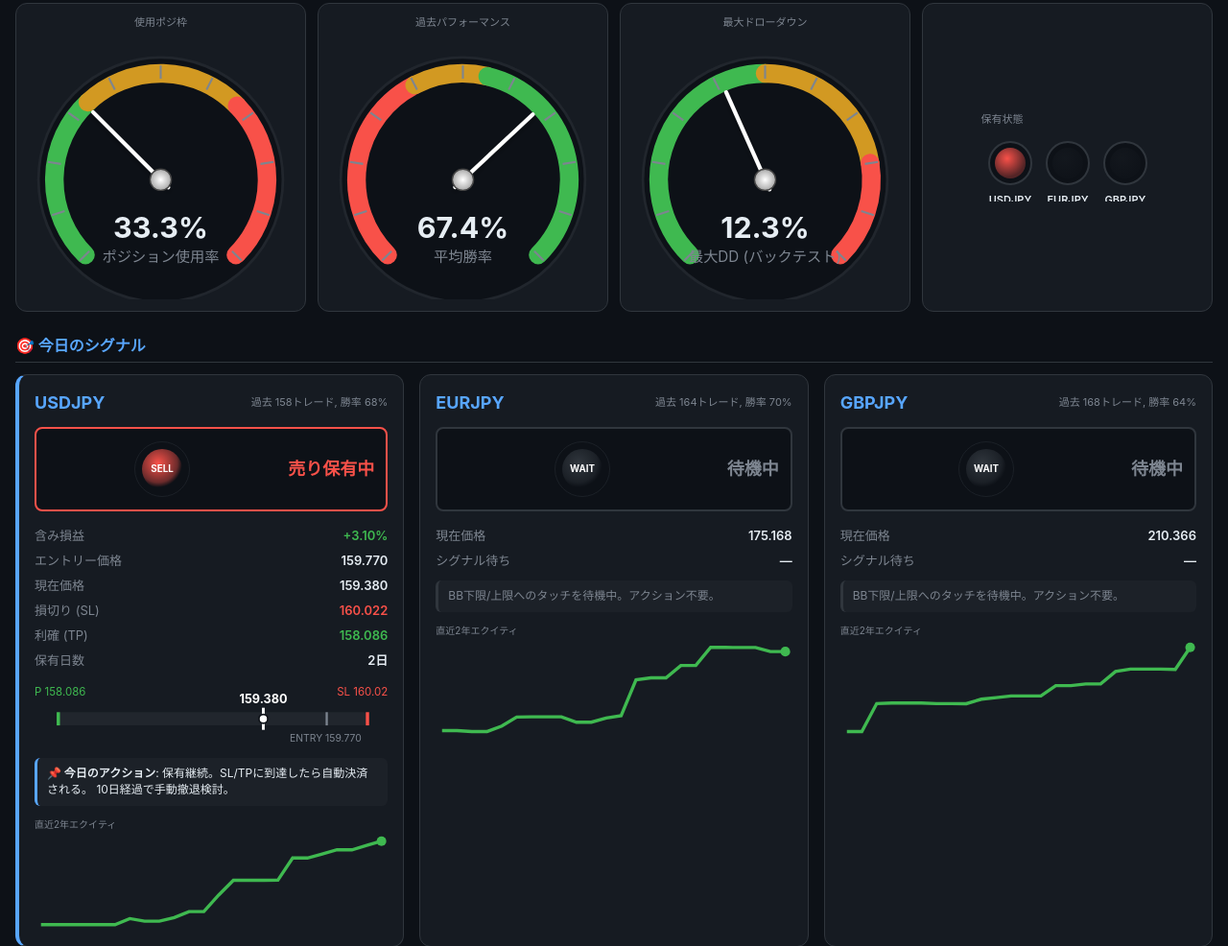
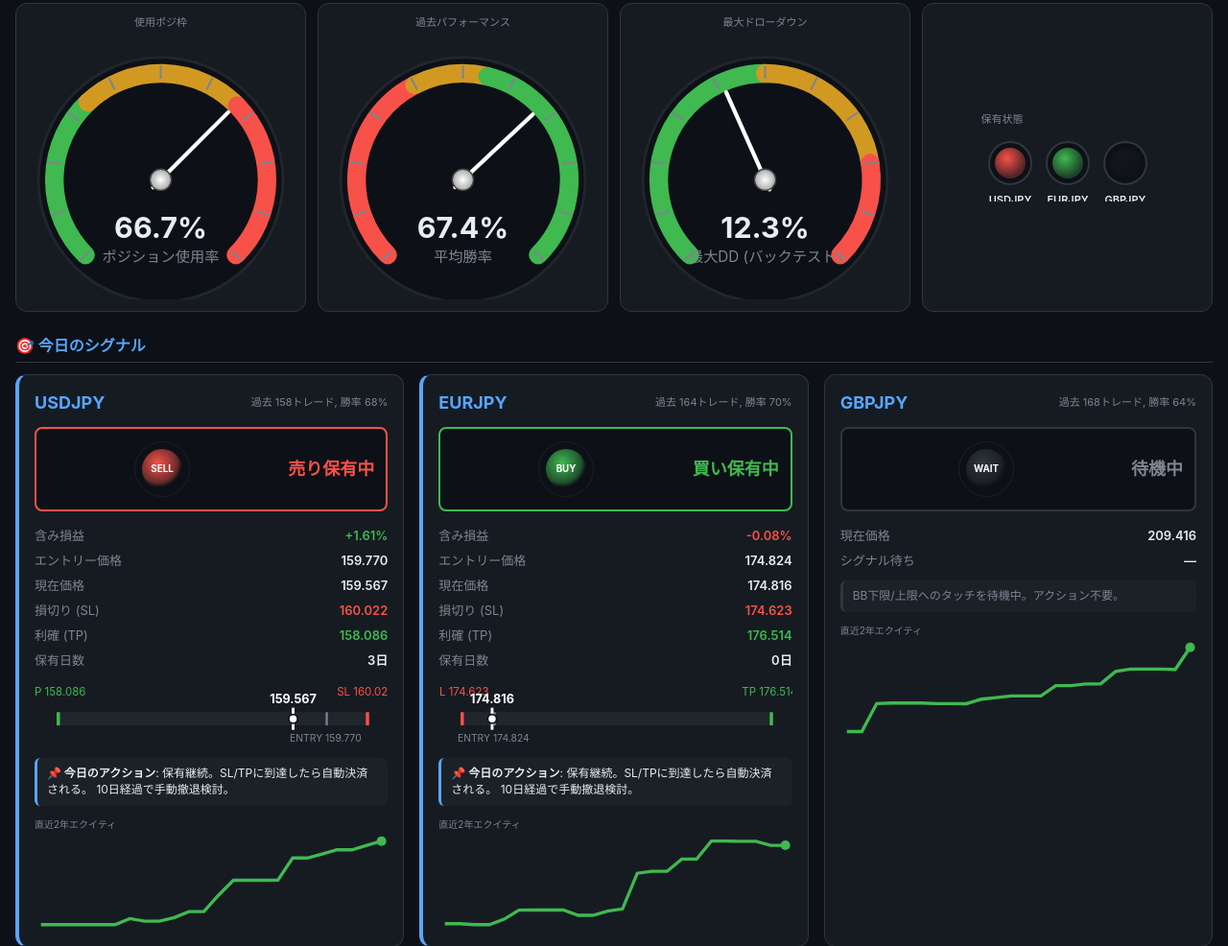
Before and after one commit to kiriano-kiriano/fx-signal, a plain HTML site: page output/index.html in a window 1280 px wide. Shown: the part 410-1396 px from the top of the page at 96% size. Drawn offline with Linux system fonts and the light colour scheme.

Commit message:
chore: update daily signal 2026-11-19

```diff
--- a/output/index.html
+++ b/output/index.html
@@ -3,7 +3,7 @@
 <head>
 <meta charset="utf-8">
 <meta name="viewport" content="width=device-width, initial-scale=1">
-<title>FX Daily Signal — 2026年11月18日 03:46</title>
+<title>FX Daily Signal — 2026年11月19日 03:45</title>
 <style>
   * { box-sizing: border-box; }
   body { font-family: -apple-system, "Hiragino Sans", "Yu Gothic", sans-serif;
@@ -114,8 +114,8 @@
 <div class="topbar">
   <div>
     <h1>📊 FX Daily Signal <span class="badge">実データ</span></h1>
-    <small>2026年11月18日 03:46 更新</small>
-    <span class="freshness-badge" data-updated="2026-11-18T03:46:53.681559">
+    <small>2026年11月19日 03:45 更新</small>
+    <span class="freshness-badge" data-updated="2026-11-19T03:45:11.421679">
       <span class="freshness-dot" id="freshDot">●</span>
       <span id="freshLabel">最新</span>
       <small class="freshness-relative" id="freshRelative">数分前</small>
@@ -127,7 +127,7 @@
   </nav>
 </div>
 
-<div class="status-banner active">📊 1件保有中。決済を待機</div>
+<div class="status-banner active">📊 2件保有中。決済を待機</div>
 
 <details class="rules-panel" open>
   <summary>🚨 運用中の絶対ルール（必ず守る）</summary>
@@ -147,23 +147,23 @@
 
     <svg viewBox="0 0 200 200" class="gauge-svg">
       <defs>
-        <radialGradient id="needle-grad-130259573450960" cx="50%" cy="50%" r="50%">
+        <radialGradient id="needle-grad-124990113704432" cx="50%" cy="50%" r="50%">
           <stop offset="0%" stop-color="#fff"/>
           <stop offset="100%" stop-color="#aaa"/>
         </radialGradient>
-        <filter id="shadow-130259573450960">
+        <filter id="shadow-124990113704432">
           <feDropShadow dx="0" dy="2" stdDeviation="2" flood-opacity="0.3"/>
         </filter>
       </defs>
       <circle cx="100.0" cy="110.0" r="92.0" fill="#0d1117" stroke="#21262d" stroke-width="2"/>
       <path d="M 43.4 166.6 A 80.0 80.0 0 0 1 45.2 51.7" stroke="#3fb950" stroke-width="14" fill="none" stroke-linecap="round"/><path d="M 45.2 51.7 A 80.0 80.0 0 0 1 157.5 54.3" stroke="#d29922" stroke-width="14" fill="none" stroke-linecap="round"/><path d="M 157.5 54.3 A 80.0 80.0 0 0 1 156.6 166.6" stroke="#f85149" stroke-width="14" fill="none" stroke-linecap="round"/>
       <line x1="46.3" y1="163.7" x2="39.2" y2="170.8" stroke="#7d8590" stroke-width="1.5"/><line x1="27.7" y1="133.5" x2="18.2" y2="136.6" stroke="#7d8590" stroke-width="1.5"/><line x1="24.9" y1="98.1" x2="15.1" y2="96.5" stroke="#7d8590" stroke-width="1.5"/><line x1="38.5" y1="65.3" x2="30.4" y2="59.5" stroke="#7d8590" stroke-width="1.5"/><line x1="65.5" y1="42.3" x2="61.0" y2="33.4" stroke="#7d8590" stroke-width="1.5"/><line x1="100.0" y1="34.0" x2="100.0" y2="24.0" stroke="#7d8590" stroke-width="1.5"/><line x1="134.5" y1="42.3" x2="139.0" y2="33.4" stroke="#7d8590" stroke-width="1.5"/><line x1="161.5" y1="65.3" x2="169.6" y2="59.5" stroke="#7d8590" stroke-width="1.5"/><line x1="175.1" y1="98.1" x2="184.9" y2="96.5" stroke="#7d8590" stroke-width="1.5"/><line x1="172.3" y1="133.5" x2="181.8" y2="136.6" stroke="#7d8590" stroke-width="1.5"/><line x1="153.7" y1="163.7" x2="160.8" y2="170.8" stroke="#7d8590" stroke-width="1.5"/>
-      <line x1="105.7" y1="115.7" x2="49.1" y2="59.1"
+      <line x1="94.3" y1="115.7" x2="150.9" y2="59.1"
             stroke="#fff" stroke-width="3" stroke-linecap="round"
-            filter="url(#shadow-130259573450960)"/>
-      <circle cx="100.0" cy="110.0" r="8" fill="url(#needle-grad-130259573450960)" stroke="#444" stroke-width="1"/>
+            filter="url(#shadow-124990113704432)"/>
+      <circle cx="100.0" cy="110.0" r="8" fill="url(#needle-grad-124990113704432)" stroke="#444" stroke-width="1"/>
       <text x="100.0" y="154.0" text-anchor="middle" fill="#e6edf3"
-            font-size="22" font-weight="700">33.3%</text>
+            font-size="22" font-weight="700">66.7%</text>
       <text x="100.0" y="172.0" text-anchor="middle" fill="#7d8590" font-size="11">ポジション使用率</text>
     </svg>
 
@@ -173,11 +173,11 @@
 
     <svg viewBox="0 0 200 200" class="gauge-svg">
       <defs>
-        <radialGradient id="needle-grad-130259573450384" cx="50%" cy="50%" r="50%">
+        <radialGradient id="needle-grad-124990113704272" cx="50%" cy="50%" r="50%">
           <stop offset="0%" stop-color="#fff"/>
           <stop offset="100%" stop-color="#aaa"/>
         </radialGradient>
-        <filter id="shadow-130259573450384">
+        <filter id="shadow-124990113704272">
           <feDropShadow dx="0" dy="2" stdDeviation="2" flood-opacity="0.3"/>
         </filter>
       </defs>
@@ -186,8 +186,8 @@
       <line x1="46.3" y1="163.7" x2="39.2" y2="170.8" stroke="#7d8590" stroke-width="1.5"/><line x1="27.7" y1="133.5" x2="18.2" y2="136.6" stroke="#7d8590" stroke-width="1.5"/><line x1="24.9" y1="98.1" x2="15.1" y2="96.5" stroke="#7d8590" stroke-width="1.5"/><line x1="38.5" y1="65.3" x2="30.4" y2="59.5" stroke="#7d8590" stroke-width="1.5"/><line x1="65.5" y1="42.3" x2="61.0" y2="33.4" stroke="#7d8590" stroke-width="1.5"/><line x1="100.0" y1="34.0" x2="100.0" y2="24.0" stroke="#7d8590" stroke-width="1.5"/><line x1="134.5" y1="42.3" x2="139.0" y2="33.4" stroke="#7d8590" stroke-width="1.5"/><line x1="161.5" y1="65.3" x2="169.6" y2="59.5" stroke="#7d8590" stroke-width="1.5"/><line x1="175.1" y1="98.1" x2="184.9" y2="96.5" stroke="#7d8590" stroke-width="1.5"/><line x1="172.3" y1="133.5" x2="181.8" y2="136.6" stroke="#7d8590" stroke-width="1.5"/><line x1="153.7" y1="163.7" x2="160.8" y2="170.8" stroke="#7d8590" stroke-width="1.5"/>
       <line x1="94.2" y1="115.5" x2="152.6" y2="60.8"
             stroke="#fff" stroke-width="3" stroke-linecap="round"
-            filter="url(#shadow-130259573450384)"/>
-      <circle cx="100.0" cy="110.0" r="8" fill="url(#needle-grad-130259573450384)" stroke="#444" stroke-width="1"/>
+            filter="url(#shadow-124990113704272)"/>
+      <circle cx="100.0" cy="110.0" r="8" fill="url(#needle-grad-124990113704272)" stroke="#444" stroke-width="1"/>
       <text x="100.0" y="154.0" text-anchor="middle" fill="#e6edf3"
             font-size="22" font-weight="700">67.4%</text>
       <text x="100.0" y="172.0" text-anchor="middle" fill="#7d8590" font-size="11">平均勝率</text>
@@ -199,11 +199,11 @@
 
     <svg viewBox="0 0 200 200" class="gauge-svg">
       <defs>
-        <radialGradient id="needle-grad-130259633757808" cx="50%" cy="50%" r="50%">
+        <radialGradient id="needle-grad-124990174453360" cx="50%" cy="50%" r="50%">
           <stop offset="0%" stop-color="#fff"/>
           <stop offset="100%" stop-color="#aaa"/>
         </radialGradient>
-        <filter id="shadow-130259633757808">
+        <filter id="shadow-124990174453360">
           <feDropShadow dx="0" dy="2" stdDeviation="2" flood-opacity="0.3"/>
         </filter>
       </defs>
@@ -212,8 +212,8 @@
       <line x1="46.3" y1="163.7" x2="39.2" y2="170.8" stroke="#7d8590" stroke-width="1.5"/><line x1="27.7" y1="133.5" x2="18.2" y2="136.6" stroke="#7d8590" stroke-width="1.5"/><line x1="24.9" y1="98.1" x2="15.1" y2="96.5" stroke="#7d8590" stroke-width="1.5"/><line x1="38.5" y1="65.3" x2="30.4" y2="59.5" stroke="#7d8590" stroke-width="1.5"/><line x1="65.5" y1="42.3" x2="61.0" y2="33.4" stroke="#7d8590" stroke-width="1.5"/><line x1="100.0" y1="34.0" x2="100.0" y2="24.0" stroke="#7d8590" stroke-width="1.5"/><line x1="134.5" y1="42.3" x2="139.0" y2="33.4" stroke="#7d8590" stroke-width="1.5"/><line x1="161.5" y1="65.3" x2="169.6" y2="59.5" stroke="#7d8590" stroke-width="1.5"/><line x1="175.1" y1="98.1" x2="184.9" y2="96.5" stroke="#7d8590" stroke-width="1.5"/><line x1="172.3" y1="133.5" x2="181.8" y2="136.6" stroke="#7d8590" stroke-width="1.5"/><line x1="153.7" y1="163.7" x2="160.8" y2="170.8" stroke="#7d8590" stroke-width="1.5"/>
       <line x1="103.3" y1="117.3" x2="70.7" y2="44.2"
             stroke="#fff" stroke-width="3" stroke-linecap="round"
-            filter="url(#shadow-130259633757808)"/>
-      <circle cx="100.0" cy="110.0" r="8" fill="url(#needle-grad-130259633757808)" stroke="#444" stroke-width="1"/>
+            filter="url(#shadow-124990174453360)"/>
+      <circle cx="100.0" cy="110.0" r="8" fill="url(#needle-grad-124990174453360)" stroke="#444" stroke-width="1"/>
       <text x="100.0" y="154.0" text-anchor="middle" fill="#e6edf3"
             font-size="22" font-weight="700">12.3%</text>
       <text x="100.0" y="172.0" text-anchor="middle" fill="#7d8590" font-size="11">最大DD (バックテスト)</text>
@@ -240,14 +240,14 @@
         <g transform="translate(90.0, 30)">
           <defs>
             <radialGradient id="lamp-1-EURJPY" cx="40%" cy="35%" r="60%">
-              <stop offset="0%" stop-color="#21262d" stop-opacity="1"/>
-              <stop offset="100%" stop-color="#21262d" stop-opacity="0.3"/>
+              <stop offset="0%" stop-color="#3fb950" stop-opacity="1"/>
+              <stop offset="100%" stop-color="#3fb950" stop-opacity="0.3"/>
             </radialGradient>
           </defs>
           <circle cx="0" cy="0" r="22" fill="#0d1117" stroke="#30363d" stroke-width="2"/>
-          <circle cx="0" cy="0" r="16" fill="url(#lamp-1-EURJPY)" opacity="0.3"/>
+          <circle cx="0" cy="0" r="16" fill="url(#lamp-1-EURJPY)" />
           <text x="0" y="42" text-anchor="middle" fill="#e6edf3" font-size="11" font-weight="600">EURJPY</text>
-          <text x="0" y="55" text-anchor="middle" fill="#7d8590" font-size="9">—</text>
+          <text x="0" y="55" text-anchor="middle" fill="#7d8590" font-size="9">買い保有</text>
         </g>
 
         <g transform="translate(150.0, 30)">
@@ -293,12 +293,12 @@
 
           <div class="status-label" style="color: #f85149;">売り保有中</div>
         </div>
-        <div class="metric"><span>含み損益</span><b style="color:#3fb950;">+3.10%</b></div>
+        <div class="metric"><span>含み損益</span><b style="color:#3fb950;">+1.61%</b></div>
         <div class="metric"><span>エントリー価格</span><b>159.770</b></div>
-        <div class="metric"><span>現在価格</span><b>159.380</b></div>
+        <div class="metric"><span>現在価格</span><b>159.567</b></div>
         <div class="metric"><span>損切り (SL)</span><b style="color:#f85149;">160.022</b></div>
         <div class="metric"><span>利確 (TP)</span><b style="color:#3fb950;">158.086</b></div>
-        <div class="metric"><span>保有日数</span><b>2日</b></div>
+        <div class="metric"><span>保有日数</span><b>3日</b></div>
 
     <svg viewBox="0 0 320 70" class="gauge-svg" style="width:100%;">
       <text x="300.0" y="20" fill="#f85149" font-size="10" text-anchor="middle">SL 160.022</text>
@@ -308,9 +308,9 @@
       <rect x="20.0" y="35" width="3" height="12" fill="#3fb950"/>
       <rect x="263.6" y="35" width="2" height="12" fill="#7d8590"/>
       <text x="263.6" y="62" fill="#7d8590" font-size="9" text-anchor="middle">ENTRY 159.770</text>
-      <line x1="207.2" y1="31" x2="207.2" y2="51" stroke="#fff" stroke-width="2.5"/>
-      <circle cx="207.2" cy="41.0" r="4" fill="#fff" stroke="#0d1117" stroke-width="1.5"/>
-      <text x="207.2" y="27" fill="#fff" font-size="11" text-anchor="middle" font-weight="700">159.380</text>
+      <line x1="234.2" y1="31" x2="234.2" y2="51" stroke="#fff" stroke-width="2.5"/>
+      <circle cx="234.2" cy="41.0" r="4" fill="#fff" stroke="#0d1117" stroke-width="1.5"/>
+      <text x="234.2" y="27" fill="#fff" font-size="11" text-anchor="middle" font-weight="700">159.567</text>
     </svg>
 
         <div class="action-box">
@@ -331,33 +331,52 @@
     </div>
 
 
-    <div class="signal-card wait">
+    <div class="signal-card open">
       <div class="card-header">
         <h3>EURJPY</h3>
         <div class="trades-stat">過去 164トレード, 勝率 70%</div>
       </div>
 
-        <div class="signal-status wait">
+        <div class="signal-status open" style="border-color: #3fb950;">
 
     <svg viewBox="0 0 80 80" class="gauge-svg">
       <defs>
-        <radialGradient id="siglamp-0" cx="40%" cy="35%" r="60%">
-          <stop offset="0%" stop-color="#30363d" stop-opacity="1"/>
-          <stop offset="80%" stop-color="#30363d" stop-opacity="0.4"/>
-          <stop offset="100%" stop-color="#30363d" stop-opacity="0"/>
+        <radialGradient id="siglamp-1" cx="40%" cy="35%" r="60%">
+          <stop offset="0%" stop-color="#3fb950" stop-opacity="1"/>
+          <stop offset="80%" stop-color="#3fb950" stop-opacity="0.4"/>
+          <stop offset="100%" stop-color="#3fb950" stop-opacity="0"/>
         </radialGradient>
       </defs>
       <circle cx="40" cy="40" r="38" fill="#0d1117" stroke="#21262d"/>
-      <circle cx="40" cy="40" r="28" fill="url(#siglamp-0)"/>
-      <text x="40" y="44" text-anchor="middle" fill="#fff" font-size="13" font-weight="700">WAIT</text>
+      <circle cx="40" cy="40" r="28" fill="url(#siglamp-1)"/>
+      <text x="40" y="44" text-anchor="middle" fill="#fff" font-size="13" font-weight="700">BUY</text>
     </svg>
 
-          <div class="status-label" style="color: #7d8590;">待機中</div>
+          <div class="status-label" style="color: #3fb950;">買い保有中</div>
         </div>
-        <div class="metric"><span>現在価格</span><b>175.168</b></div>
-        <div class="metric muted"><span>シグナル待ち</span><b>—</b></div>
-        <div class="action-box muted">
-          BB下限/上限へのタッチを待機中。アクション不要。
+        <div class="metric"><span>含み損益</span><b style="color:#f85149;">-0.08%</b></div>
+        <div class="metric"><span>エントリー価格</span><b>174.824</b></div>
+        <div class="metric"><span>現在価格</span><b>174.816</b></div>
+        <div class="metric"><span>損切り (SL)</span><b style="color:#f85149;">174.623</b></div>
+        <div class="metric"><span>利確 (TP)</span><b style="color:#3fb950;">176.514</b></div>
+        <div class="metric"><span>保有日数</span><b>0日</b></div>
+
+    <svg viewBox="0 0 320 70" class="gauge-svg" style="width:100%;">
+      <text x="20.0" y="20" fill="#f85149" font-size="10" text-anchor="middle">SL 174.623</text>
+      <text x="300.0" y="20" fill="#3fb950" font-size="10" text-anchor="middle">TP 176.514</text>
+      <rect x="20" y="35" width="280" height="12" fill="#21262d" rx="2"/>
+      <rect x="20.0" y="35" width="3" height="12" fill="#f85149"/>
+      <rect x="300.0" y="35" width="3" height="12" fill="#3fb950"/>
+      <rect x="49.8" y="35" width="2" height="12" fill="#7d8590"/>
+      <text x="49.8" y="62" fill="#7d8590" font-size="9" text-anchor="middle">ENTRY 174.824</text>
+      <line x1="48.6" y1="31" x2="48.6" y2="51" stroke="#fff" stroke-width="2.5"/>
+      <circle cx="48.6" cy="41.0" r="4" fill="#fff" stroke="#0d1117" stroke-width="1.5"/>
+      <text x="48.6" y="27" fill="#fff" font-size="11" text-anchor="middle" font-weight="700">174.816</text>
+    </svg>
+
+        <div class="action-box">
+          <strong>📌 今日のアクション</strong>: 保有継続。SL/TPに到達したら自動決済される。
+          10日経過で手動撤退検討。
         </div>
 
 
@@ -396,7 +415,7 @@
 
           <div class="status-label" style="color: #7d8590;">待機中</div>
         </div>
-        <div class="metric"><span>現在価格</span><b>210.366</b></div>
+        <div class="metric"><span>現在価格</span><b>209.416</b></div>
         <div class="metric muted"><span>シグナル待ち</span><b>—</b></div>
         <div class="action-box muted">
           BB下限/上限へのタッチを待機中。アクション不要。
```
Also changed, not shown: output/daily_state.json.
